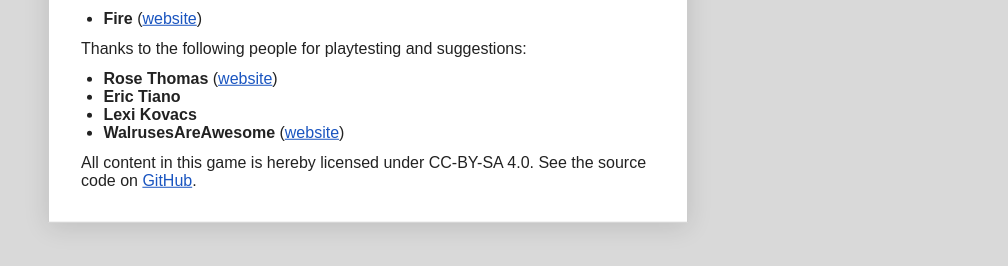
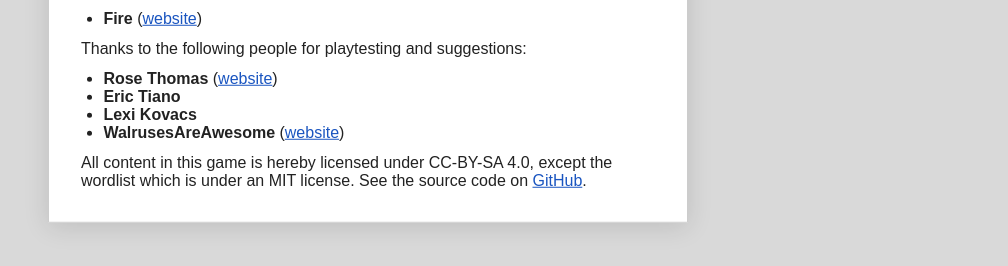
Before and after one commit to acotis/perplexions, a website built with Vite: page index.html in a window 1280 px wide. Both pictures are taken after a click on the button 1240 px from the left and 162 px from the top of the page. Shown: the part 296-562 px from the top of the page, without its empty margins (272-1280 px from the left). Built offline with nearby package versions, Linux system fonts and the light colour scheme; files whose address does not match are found by name.

Commit message:
Updated credits-card summary of license info.

```diff
--- a/index.html
+++ b/index.html
@@ -41,7 +41,7 @@
         <li><b>Lexi Kovacs</b></li>
         <li><b>WalrusesAreAwesome</b> (<a href="https://walrus.gay">website</a>)</li>
       </ul>
-      <p>All content in this game is hereby licensed under CC-BY-SA 4.0. See the source code on <a href="https://github.com/acotis/perplexions">GitHub</a>.</p>
+      <p>All content in this game is hereby licensed under CC-BY-SA 4.0, except the wordlist which is under an MIT license. See the source code on <a href="https://github.com/acotis/perplexions">GitHub</a>.</p>
     </div>
     <div id="end-card" hidden>
       <button class="card-close" aria-label="Close">×</button>
```
